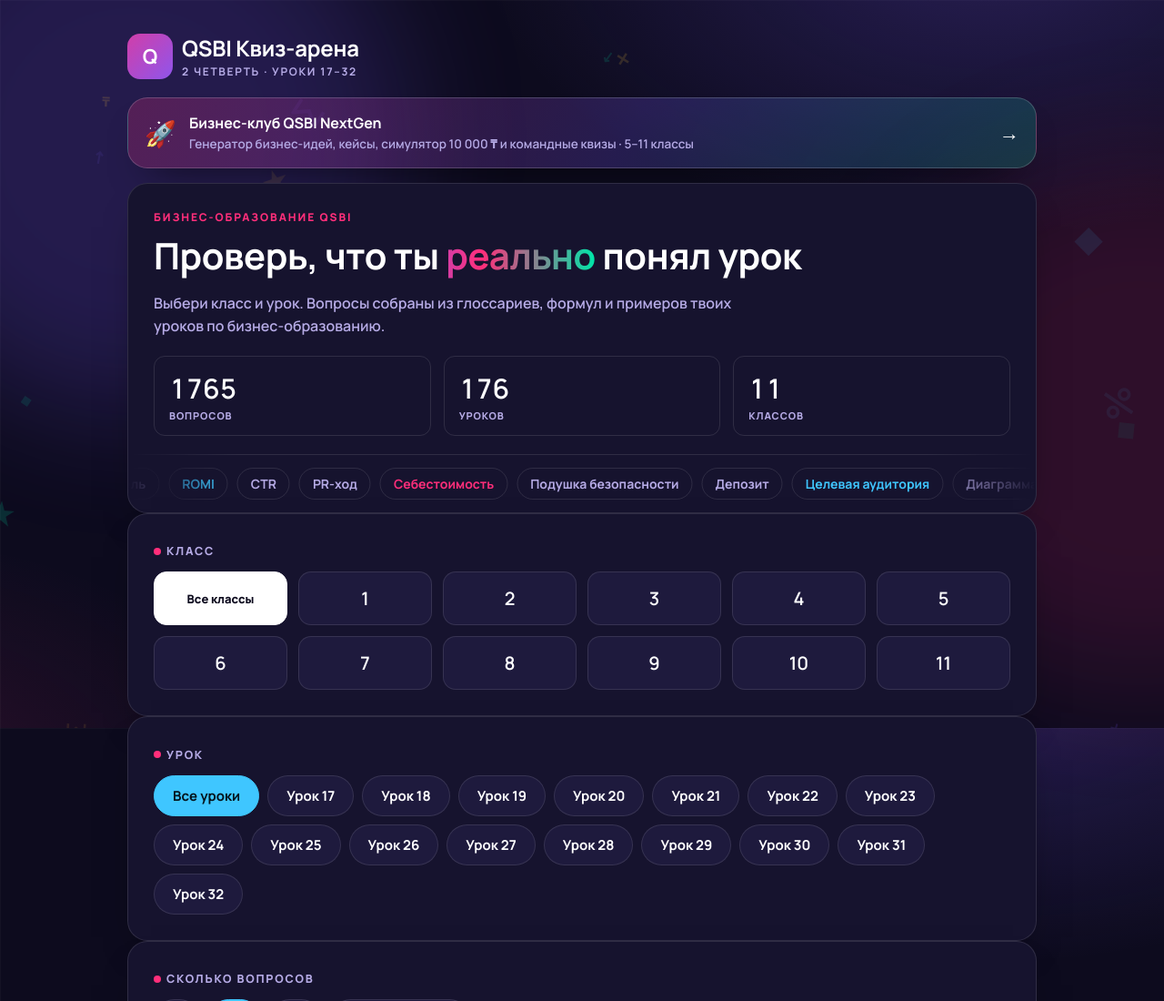
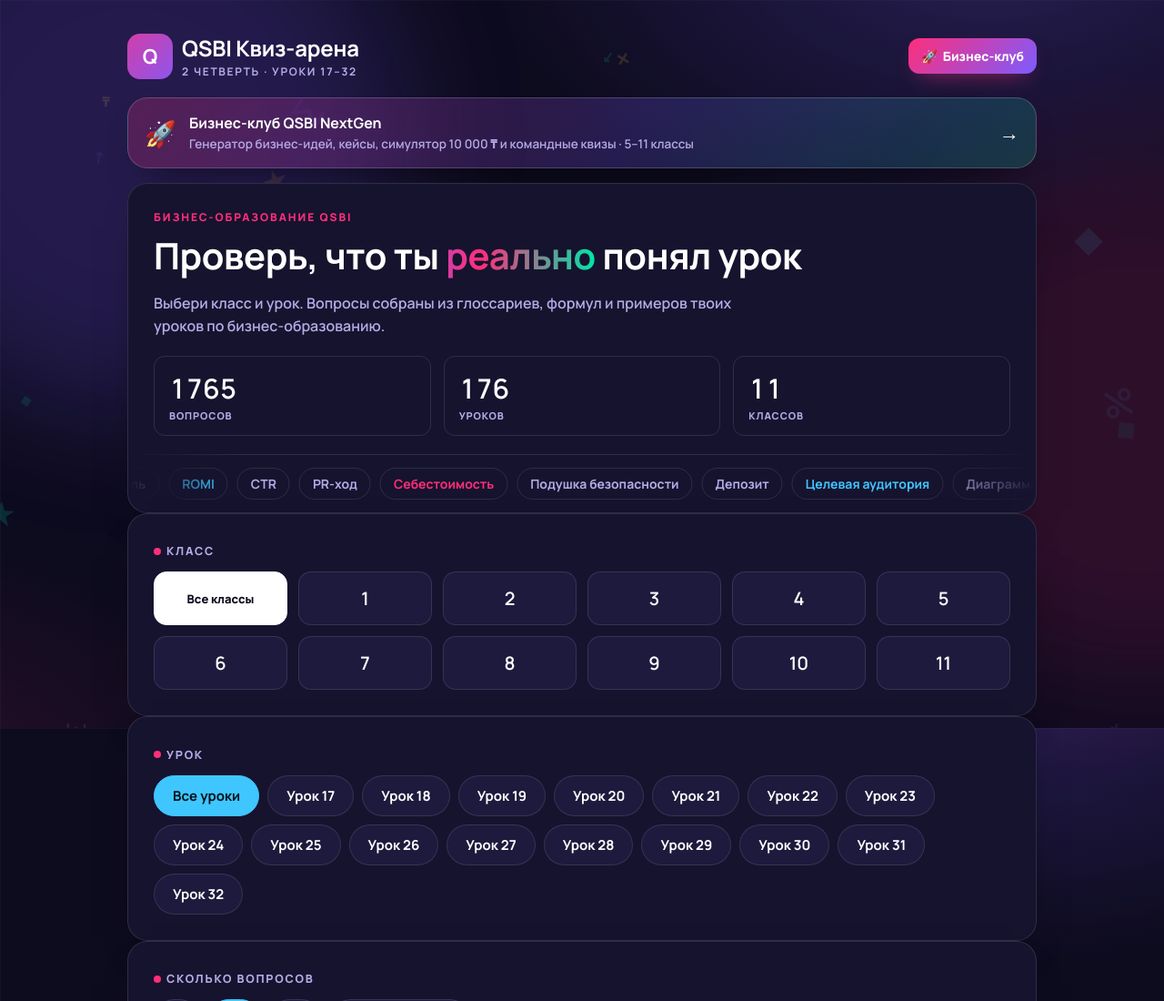
Before and after one commit to omarumarov1-png/qsbi-quiz, a plain HTML site: page index.html in a window 1280 px wide. Shown: the top 1100 px of the page at 91% size. Drawn offline with Linux system fonts and the light colour scheme; a web font is replaced by a local one.

Commit message:
Add a Business club button to the arena's top menu
Co-Authored-By: Claude Opus 5.5 <noreply@anthropic.com>

```diff
--- a/index.html
+++ b/index.html
@@ -541,6 +541,13 @@ canvas#bg-symbols{position:fixed;inset:0;z-index:0;pointer-events:none;}
         <div class="sub">2 четверть · уроки 17–32</div>
       </div>
     </div>
+    <a class="club-btn" href="club.html" aria-label="Бизнес-клуб QSBI NextGen">🚀 <span class="w">Бизнес-клуб</span><span class="s">Клуб</span></a>
+    <style>
+      .club-btn{flex:none;display:inline-flex;align-items:center;gap:6px;padding:10px 14px;border-radius:12px;text-decoration:none;color:#fff;font-family:var(--body);font-weight:800;font-size:14px;background:linear-gradient(135deg,var(--pink),var(--violet));box-shadow:0 10px 24px -12px rgba(255,46,122,.7)}
+      .club-btn:hover{filter:brightness(1.1)}
+      .club-btn .s{display:none}
+      @media (max-width:480px){.club-btn{padding:9px 11px;font-size:13px}.club-btn .w{display:none}.club-btn .s{display:inline}}
+    </style>
   </div>
 
   <!-- ============ SETUP SCREEN ============ -->
```
